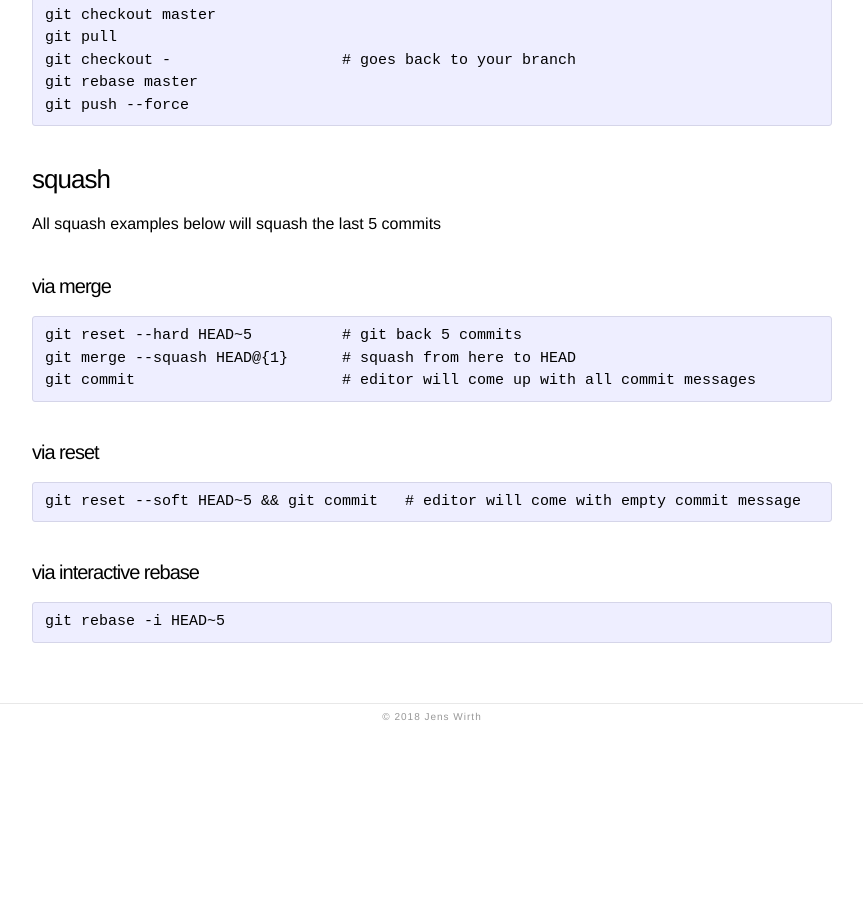
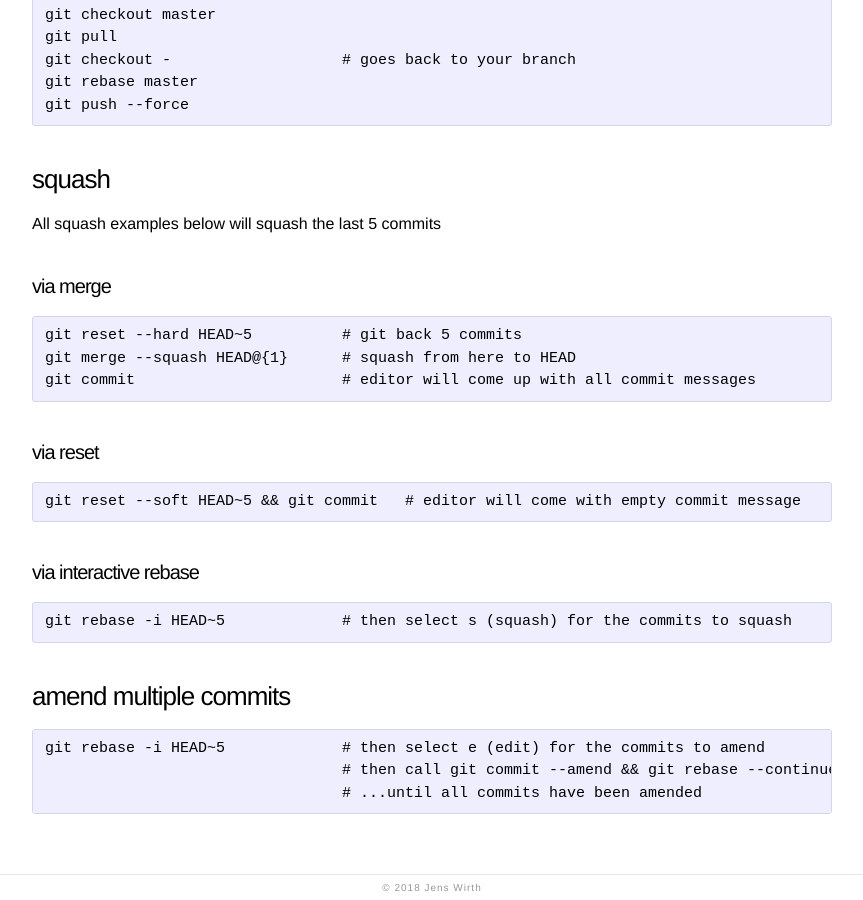
Before and after one commit to jewirth/jewirth.github.io, a Jekyll site: the page built from syntax.md, in a window 1280 px wide and 900 px high, scrolled down 12268 px. Shown: the whole window, without its empty margins (208-1071 px from the left). Built offline with Jekyll 4.4.1, drawn with Linux system fonts in a browser that asks for light colours; before the commit the page ends 12997 px from its top, so only the background shows below that.

Commit message:
added how to amend multiple commits

```diff
--- a/syntax.md
+++ b/syntax.md
@@ -552,4 +552,9 @@ All squash examples below will squash the last 5 commits
     git reset --soft HEAD~5 && git commit   # editor will come with empty commit message
 
 ### via interactive rebase
-    git rebase -i HEAD~5
+    git rebase -i HEAD~5             # then select s (squash) for the commits to squash
+
+## amend multiple commits
+    git rebase -i HEAD~5             # then select e (edit) for the commits to amend
+                                     # then call git commit --amend && git rebase --continue
+                                     # ...until all commits have been amended
```
